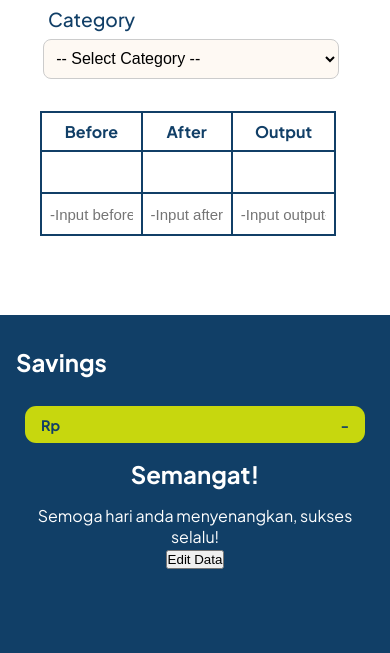
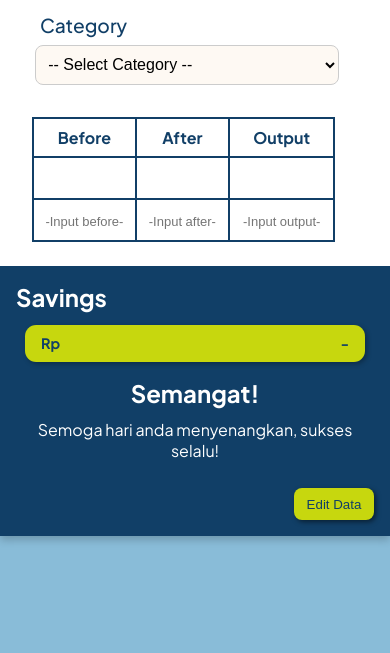
Before and after one commit to Teds4/Calculator-Saving, a plain HTML site: page index.html in a window 390 px wide. Shown: the part 191-844 px from the top of the page. Drawn offline with Linux system fonts and the light colour scheme.

Commit message:
Refactor CSS for improved layout and responsiveness
Updated styles for better layout and responsiveness, including adjustments to font sizes, colors, and container properties.

```diff
--- a/style.css
+++ b/style.css
@@ -25,12 +25,13 @@ body {
   overflow: hidden;
   display: flex;
   box-shadow: 0 4px 8px rgba(0, 0, 0, 0.2);
+  overflow-y: auto;
+  overflow-x: auto;
 }
 
 .kalkulator {
   flex: 0 0 55%;
   display: flex;
-
   flex-direction: column;
   padding: 2rem 0 2rem 2rem;
   background-color: white;
@@ -54,7 +55,7 @@ body {
   font-size: 37px;
   word-spacing: 4px;
   color: #113f67;
-  text-shadow: 1px 1px 2px rgba(0, 0, 0, 0.5);
+  text-shadow: 1px 1px 2px rgba(0, 0, 0, 0.3);
 }
 
 .header span {
@@ -196,6 +197,7 @@ input[type="number"]::-webkit-outer-spin-button {
   padding: 1.5rem; /* beri jarak di sekitar */
   border-bottom-left-radius: 3rem;
   box-shadow: 0 4px 8px rgba(0, 0, 0, 0.5);
+  position: relative;
 }
 
 .ringkasan h1 {
@@ -217,6 +219,7 @@ input[type="number"]::-webkit-outer-spin-button {
   justify-content: space-between;
   align-items: center;
   font-weight: 700;
+  box-shadow: 2px 2px 5px rgba(0, 0, 0, 0.3);
 }
 
 .ringkasan .savings #savings {
@@ -226,6 +229,31 @@ input[type="number"]::-webkit-outer-spin-button {
 .kata-kata {
   text-align: center;
   margin-top: 2rem;
+}
+
+.edit-data {
+  position: absolute;
+  bottom: 2rem;
+  right: 2rem;
+  margin: 1rem;
+}
+
+.edit-data button {
+  width: 5rem;
+  height: 2rem;
+  color: #113f67;
+  background-color: #c7d70e;
+  border: none;
+  border-radius: 0.5rem;
+  box-shadow: 2px 2px 5px rgba(0, 0, 0, 0.5);
+}
+
+.edit-data button:hover {
+  background-color: #a1af0c;
+}
+
+.edit-data button:active {
+  background-color: #bfcf16;
 }
 
 /* ==================== */
@@ -243,13 +271,16 @@ input[type="number"]::-webkit-outer-spin-button {
     width: 100%;
     height: auto;
     border-radius: 0;
+    overflow-y: auto;
+    overflow-x: auto;
+    position: relative;
   }
 
   .kalkulator {
     flex: none;
     width: 100%;
-    padding: 1.3rem 1.3rem 1rem 2rem;
-    position: fixed;
+    padding: 1.3rem 1.3rem 1rem 1.5rem;
+    position: relative;
     height: 61%;
   }
 
@@ -258,7 +289,7 @@ input[type="number"]::-webkit-outer-spin-button {
   }
 
   .header h1 {
-    font-size: 1.5rem;
+    font-size: 26px;
   }
 
   .clear a {
@@ -270,14 +301,15 @@ input[type="number"]::-webkit-outer-spin-button {
     border-radius: 0;
     box-shadow: none;
     padding: 1rem;
-    position: fixed;
+    position: relative;
     bottom: 0;
-    height: 40%;
+    height: 100%;
   }
 
   .ringkasan h1 {
     font-size: 1.5rem;
     text-align: center;
+    margin: 0;
   }
 
   .ringkasan .savings {
@@ -286,10 +318,31 @@ input[type="number"]::-webkit-outer-spin-button {
   }
 
   .ringkasan .kata-kata {
-    margin-top: 0;
+    margin: 1rem 0;
+    position: relative;
+  }
+
+  .ringkasan p {
+    margin: 0.7rem 0;
   }
 
   .inputan input {
-    font-size: 15px;
+    font-size: 13px;
+  }
+
+  .edit-data {
+    bottom: 0;
+    width: 100%;
+    position: relative;
+    left: 0;
+    right: 0;
+    margin: 0;
+    display: flex;
+    justify-content: flex-end;
+    align-items: center;
+  }
+
+  .edit-data button {
+    position: relative;
   }
 }
```
